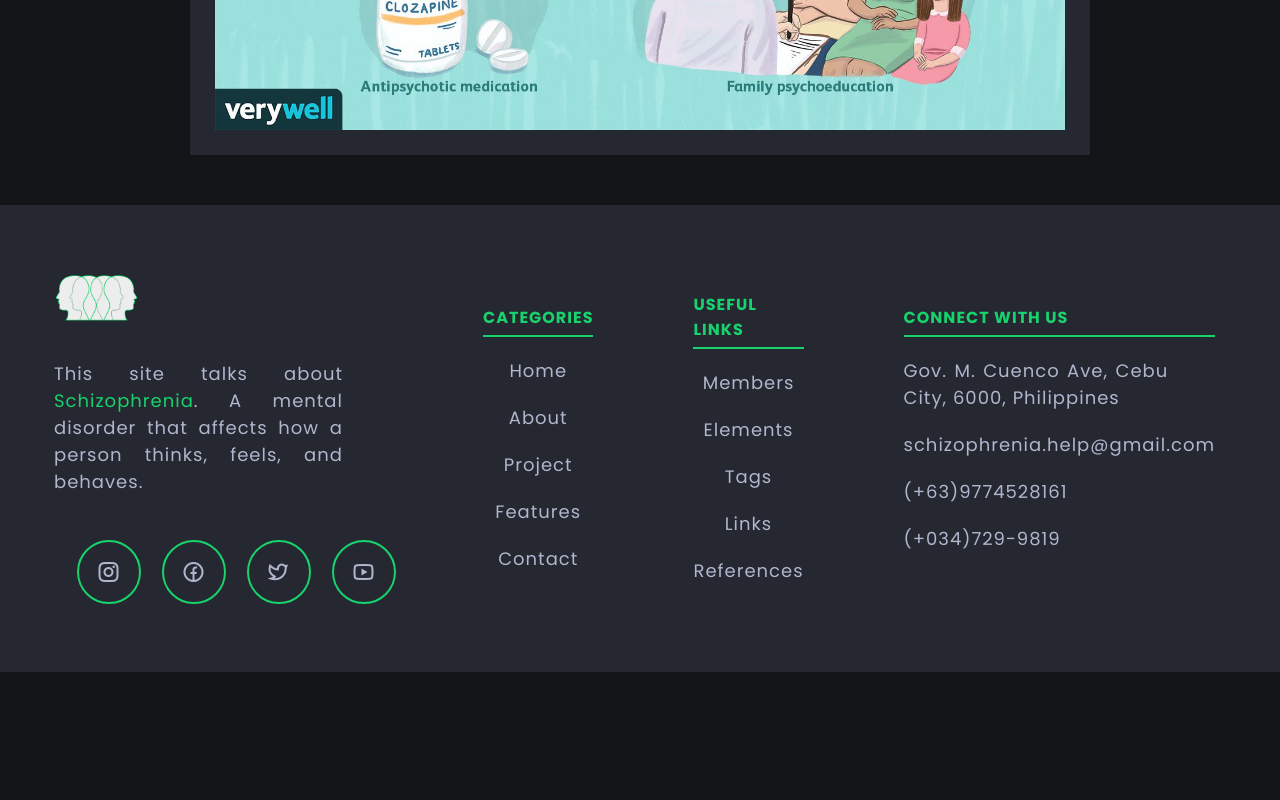
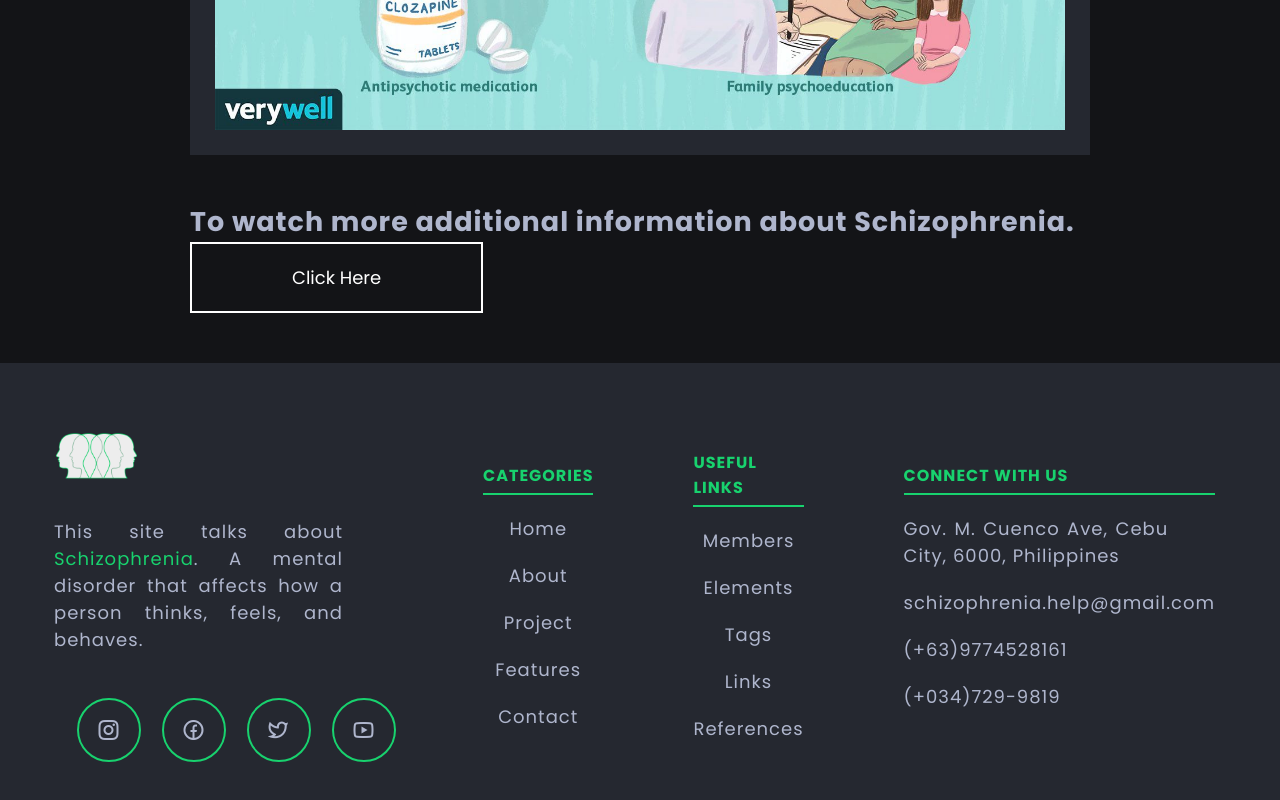
Before and after one commit to 0xakii/0xakii.github.io, a plain HTML site: page post.html in a window 1280 px wide. Shown: the part 10160-10960 px from the top of the page. Before the commit the page ends 10832 px from the top, so only its background shows below. Drawn offline with nearby package versions, Linux system fonts and the light colour scheme.

Commit message:
Add files via upload

```diff
--- a/assets/css/style.css
+++ b/assets/css/style.css
@@ -406,7 +406,25 @@ p {
     color: #fff;
 }
 
+.button_chlamydia {
+    align-items: center;
+    justify-content: center;
+    color: var(--light-color);
+    background-color: transparent;
+    text-decoration: none;
+    padding: 20px 100px;
+    margin-right: 20px;
+    border: 2px solid var(--light-color);
+    transition: 0.5s;
+}
 
+.button_chlamydia:hover {
+    font-size: 18px;
+    background-color: transparent;
+    border: 2px solid var(--light-color);
+    color: var(--light-color);
+    cursor: pointer;
+}
 
 /* Featured articles */
 .featured-articles{
--- a/post.html
+++ b/post.html
@@ -316,6 +316,12 @@
                     </blockquote>
 
             </div>
+            <div class="complications" id="complications">
+                <br>
+<h2><span></span> To watch more additional information about Schizophrenia. <span></span></h2> <button class="button_chlamydia" onclick="window.open('https://www.youtube.com/watch?v=K2sc_ck5BZU&t=209s'); return false;">Click Here</button>
+
+
+            </div>
         </div>
     </section>
 
```
